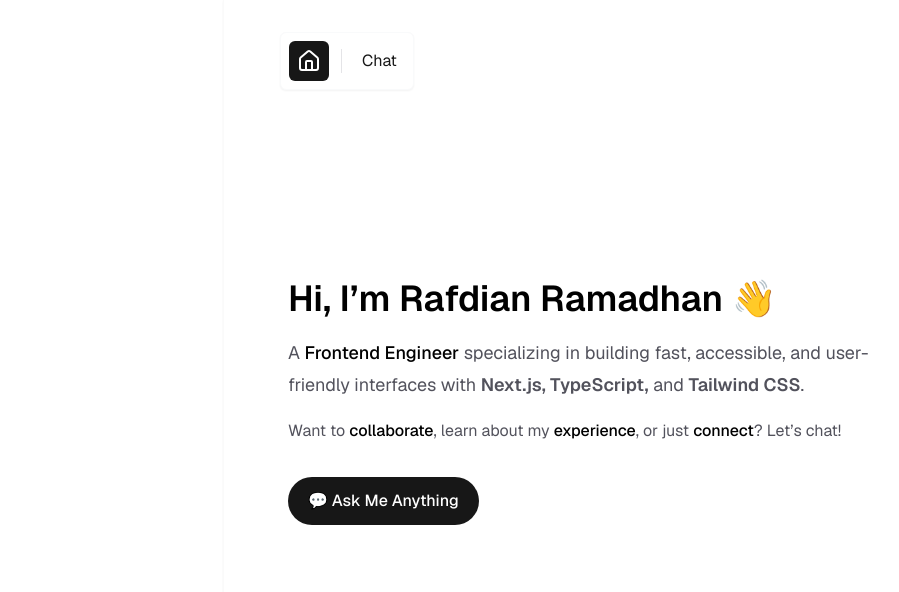
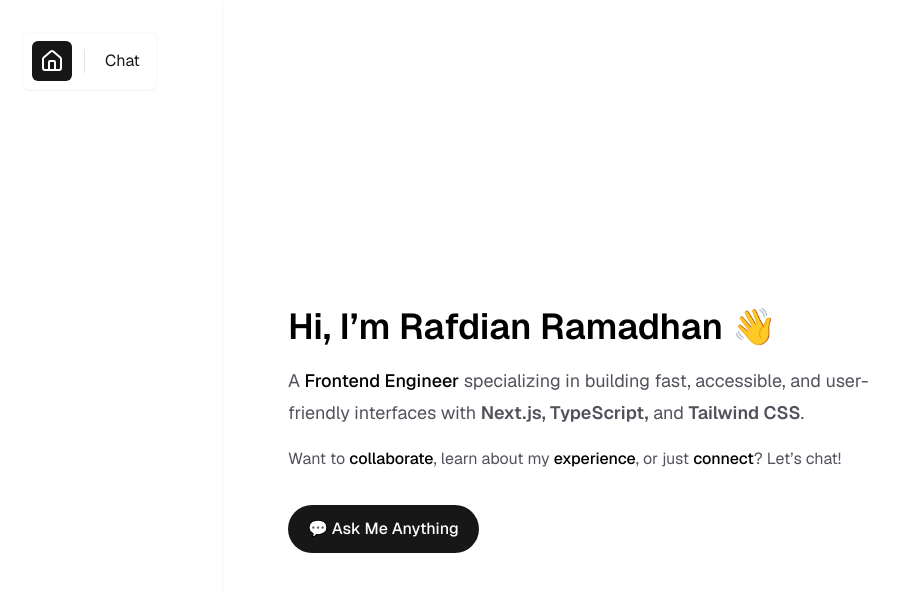
Before and after one commit to rafdspace/rafdian-web, a Next.js app: page / in a window 1280 px wide. Shown: the top 592 px of the page, without its empty margins (33-932 px from the left). Built offline with nearby package versions, Linux system fonts and the light colour scheme.

Commit message:
fix: adjust layout

```diff
--- a/src/app/(frontend)/layout.tsx
+++ b/src/app/(frontend)/layout.tsx
@@ -29,9 +29,9 @@ export default function RootLayout({
       <body
         className={`${geistSans.variable} ${geistMono.variable} antialiased`}
       >
-        <div className="flex min-h-screen items-center justify-center font-sans">
-          <div className="relative flex h-screen w-full max-w-3xl mx-auto pb-[106px] pt-6 md:py-32 px-6 sm:px-16 bg-white dark:bg-black text-gray-800 dark:text-gray-100 border-x border-zinc-50 shadow-xs">
-            <Header />
+        <div className="min-h-screen items-center justify-center font-sans">
+          <Header />
+          <div className="relative flex min-h-screen w-full max-w-3xl mx-auto pb-6 pt-20 md:pb-16 md:pt-[120px] px-6 sm:px-16 bg-white dark:bg-black text-gray-800 dark:text-gray-100 border-x border-zinc-50 shadow-xs overflow-auto">
             {children}
           </div>
         </div>
```
